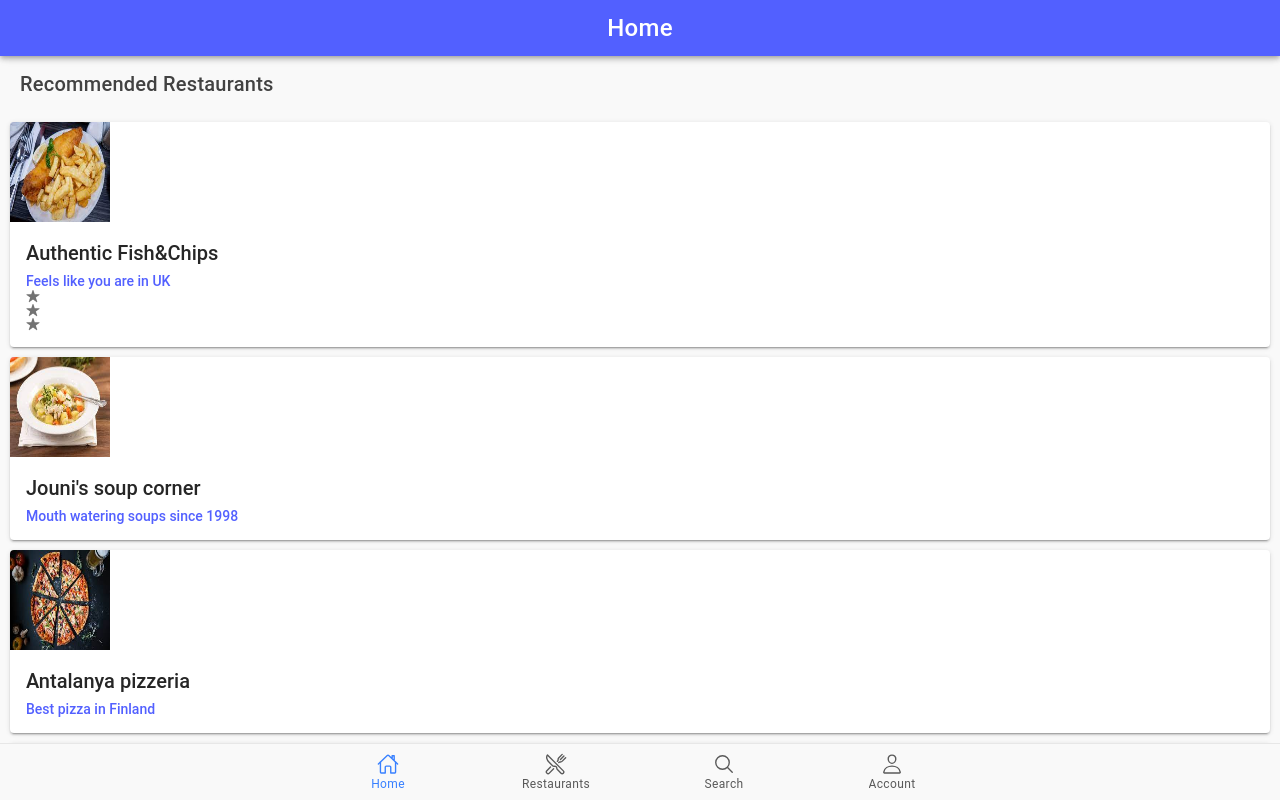
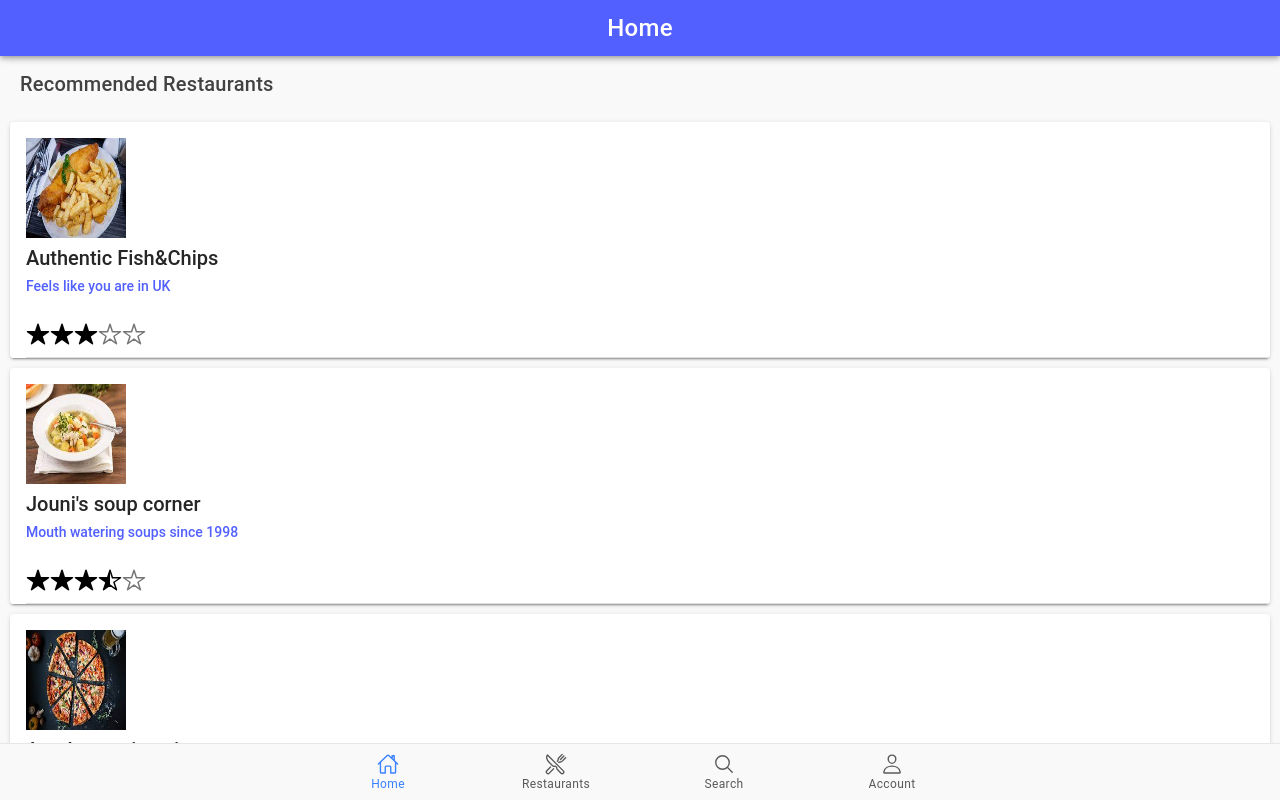
Before and after one commit to ToniGrondahl/FoodApp, a React (Vite) app: page /home in a window 1280 px wide. Built offline with nearby package versions, Linux system fonts and the light colour scheme.

Commit message:
Update Home.tsx

```diff
--- a/src/pages/Home.tsx
+++ b/src/pages/Home.tsx
@@ -1,6 +1,6 @@
 import React from 'react';
-import { star } from 'ionicons/icons';
-import { IonContent, IonHeader, IonCardContent, IonPage, IonTitle, IonToolbar, IonTextarea, IonText, IonItem, IonCard, IonCardHeader, IonCardTitle, IonCardSubtitle, IonIcon } from '@ionic/react';
+import { star, starHalf, starOutline } from 'ionicons/icons';
+import { IonContent, IonHeader, IonThumbnail, IonCardContent, IonPage, IonTitle, IonToolbar, IonTextarea, IonText, IonItem, IonCard, IonCardHeader, IonCardTitle, IonCardSubtitle, IonIcon } from '@ionic/react';
 import ExploreContainer from '../components/ExploreContainer';
 import './Home.css';
 
@@ -19,48 +19,84 @@ const Home: React.FC = () => {
         </IonToolbar>
 
         <IonCard>
-          <img src='images/kalasipsi.jpeg' alt='fishChips' />
           <IonCardHeader>
+            <img src='images/kalasipsi.jpeg' alt='fishChips' />
             <IonCardTitle>Authentic Fish&Chips</IonCardTitle>
             <IonCardSubtitle color="tertiary">Feels like you are in UK</IonCardSubtitle>
-            <IonIcon icon={star} color="gold"> </IonIcon>
-            <IonIcon icon={star} color="gold"> </IonIcon>
-            <IonIcon icon={star} color="gold"> </IonIcon>
+          </IonCardHeader>
+          <IonItem>
+            <IonIcon icon={star} color="yellow"> </IonIcon>
+            <IonIcon icon={star} color="yellow"> </IonIcon>
+            <IonIcon icon={star} color="yellow"> </IonIcon>
+            <IonIcon icon={starOutline}></IonIcon>
+            <IonIcon icon={starOutline}></IonIcon>
+          </IonItem>
 
 
-          </IonCardHeader>
         </IonCard>
 
         <IonCard>
-          <img src='images/keittoa.jpeg' alt='keittoa' />
+
           <IonCardHeader>
+            <img src='images/keittoa.jpeg' alt='keittoa' />
             <IonCardTitle>Jouni's soup corner</IonCardTitle>
             <IonCardSubtitle color="tertiary">Mouth watering soups since 1998</IonCardSubtitle>
           </IonCardHeader>
+          <IonItem>
+            <IonIcon icon={star} color="yellow"> </IonIcon>
+            <IonIcon icon={star} color="yellow"> </IonIcon>
+            <IonIcon icon={star} color="yellow"> </IonIcon>
+            <IonIcon icon={starHalf} color="yellow"></IonIcon>
+            <IonIcon icon={starOutline}></IonIcon>
+          </IonItem>
         </IonCard>
 
         <IonCard>
-          <img src='images/pizzza.jpeg' alt='pizza' />
+
           <IonCardHeader>
+            <img src='images/pizzza.jpeg' alt='pizza' />
             <IonCardTitle>Antalanya pizzeria</IonCardTitle>
             <IonCardSubtitle color="tertiary">Best pizza in Finland</IonCardSubtitle>
           </IonCardHeader>
+          <IonItem>
+            <IonIcon icon={star} color="yellow"> </IonIcon>
+            <IonIcon icon={star} color="yellow"> </IonIcon>
+            <IonIcon icon={star} color="yellow"> </IonIcon>
+            <IonIcon icon={star} color="yellow"> </IonIcon>
+            <IonIcon icon={star} color="yellow"> </IonIcon>
+          </IonItem>
         </IonCard>
 
         <IonCard>
-          <img src='images/sushi.jpg' alt='sushi' />
+
           <IonCardHeader>
+            <img src='images/sushi.jpg' alt='sushi' />
             <IonCardTitle>King sushi</IonCardTitle>
             <IonCardSubtitle color="tertiary">Fresh everyday</IonCardSubtitle>
           </IonCardHeader>
+          <IonItem>
+            <IonIcon icon={star} color="yellow"> </IonIcon>
+            <IonIcon icon={star} color="yellow"> </IonIcon>
+            <IonIcon icon={star} color="yellow"> </IonIcon>
+            <IonIcon icon={star} color="yellow"> </IonIcon>
+            <IonIcon icon={starOutline}></IonIcon>
+          </IonItem>
         </IonCard>
 
         <IonCard>
-          <img src='images/kahvila.jpg' alt='kahvila' />
+
           <IonCardHeader>
+            <img src='images/kahvila.jpg' alt='kahvila' />
             <IonCardTitle>Cafe Ursus</IonCardTitle>
             <IonCardSubtitle color="tertiary">Hot coffee and fresh pasteries</IonCardSubtitle>
           </IonCardHeader>
+          <IonItem>
+            <IonIcon icon={star} color="yellow"> </IonIcon>
+            <IonIcon icon={star} color="yellow"> </IonIcon>
+            <IonIcon icon={star} color="yellow"> </IonIcon>
+            <IonIcon icon={star} color="yellow"> </IonIcon>
+            <IonIcon icon={star} color="yellow"> </IonIcon>
+          </IonItem>
         </IonCard>
 
 
@@ -69,7 +105,7 @@ const Home: React.FC = () => {
 
 
       </IonContent>
-    </IonPage>
+    </IonPage >
   );
 };
 
```
